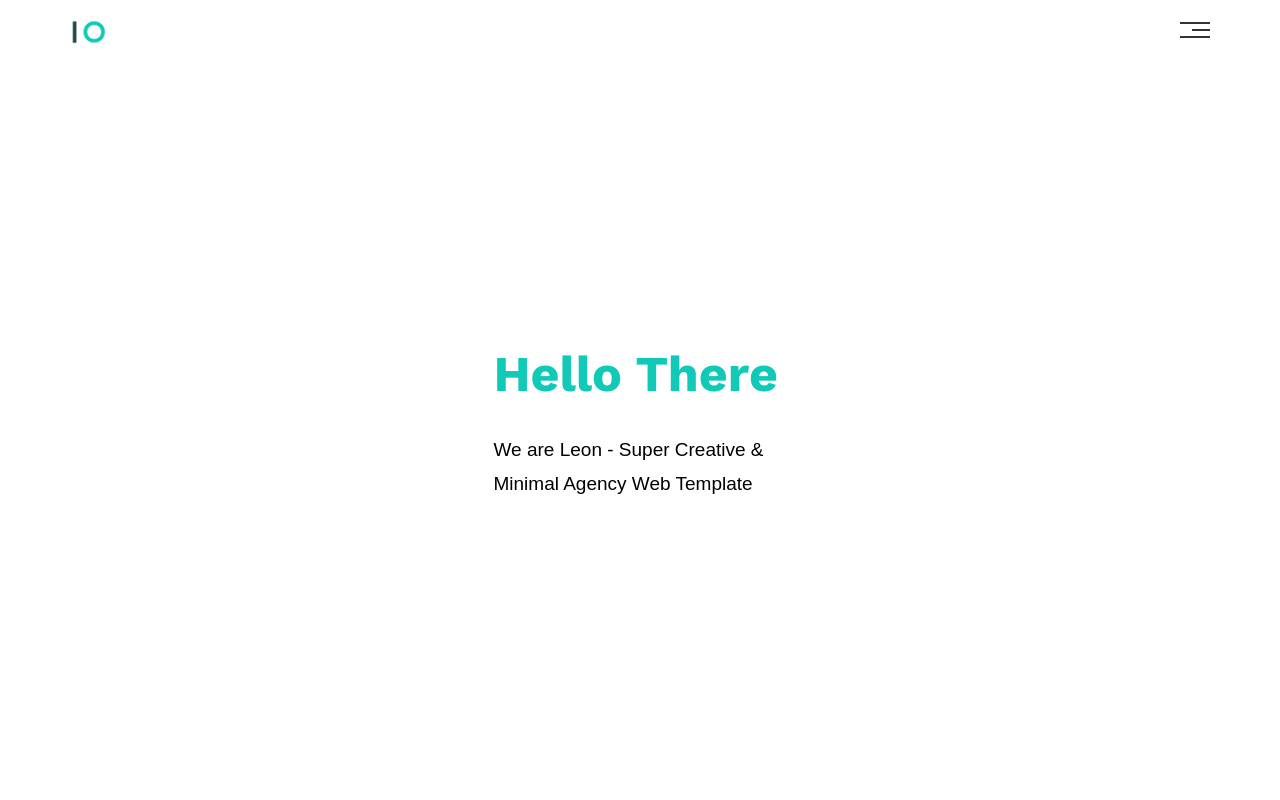
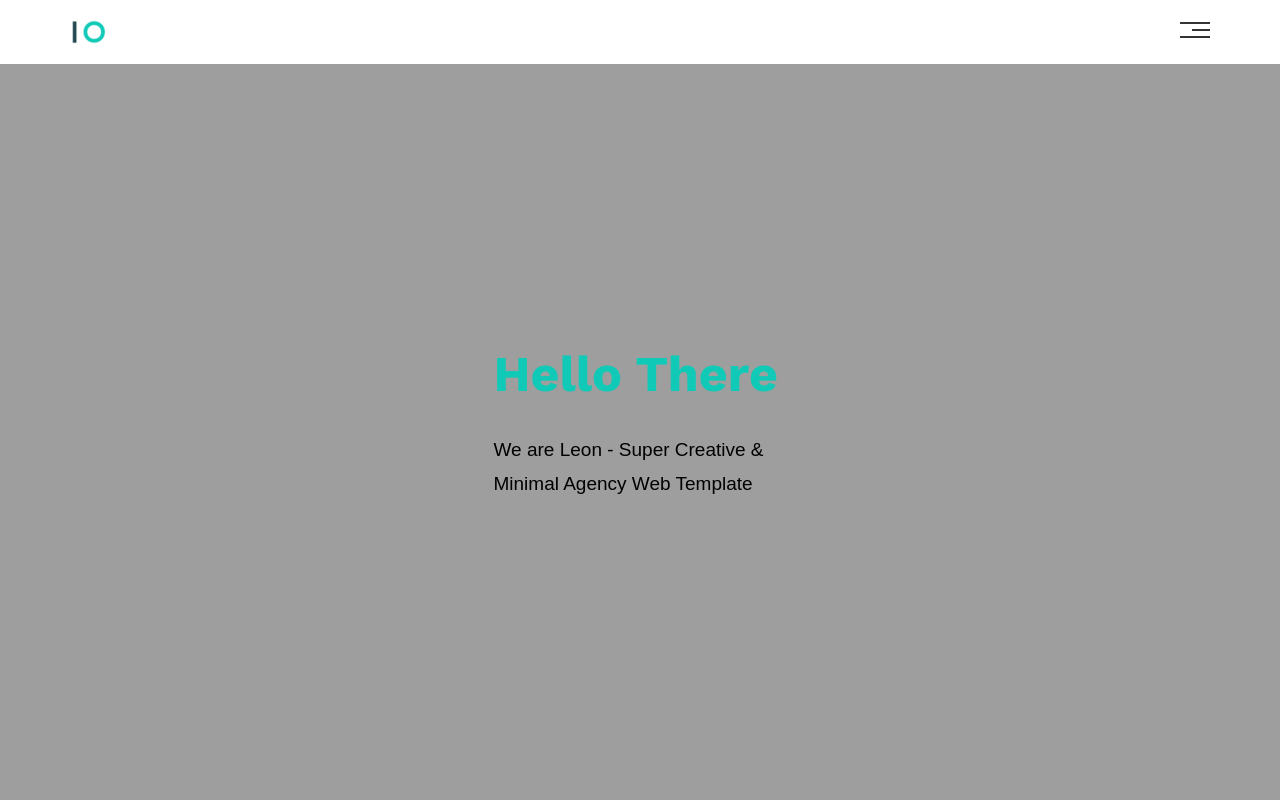
Before and after one commit to MahmoudAyman00/First-Project, a plain HTML site: page index.html in a window 1280 px wide. Shown: the top 800 px of the page. Drawn offline with nearby package versions, Linux system fonts and the light colour scheme; the site is published under a folder, as on GitHub Pages, so addresses that start at the root find nothing.

Commit message:
The Last Modifiy

```diff
--- a/Css/Test.css
+++ b/Css/Test.css
@@ -161,7 +161,7 @@ html {
 
 /*Start Landing*/
 .landing {
-    background-image: url(/media/686924.jpg);
+    background-image: url(../media/686924.jpg);
     background-size: cover;
     height: calc(100vh - 64px);
     position: relative;
```
